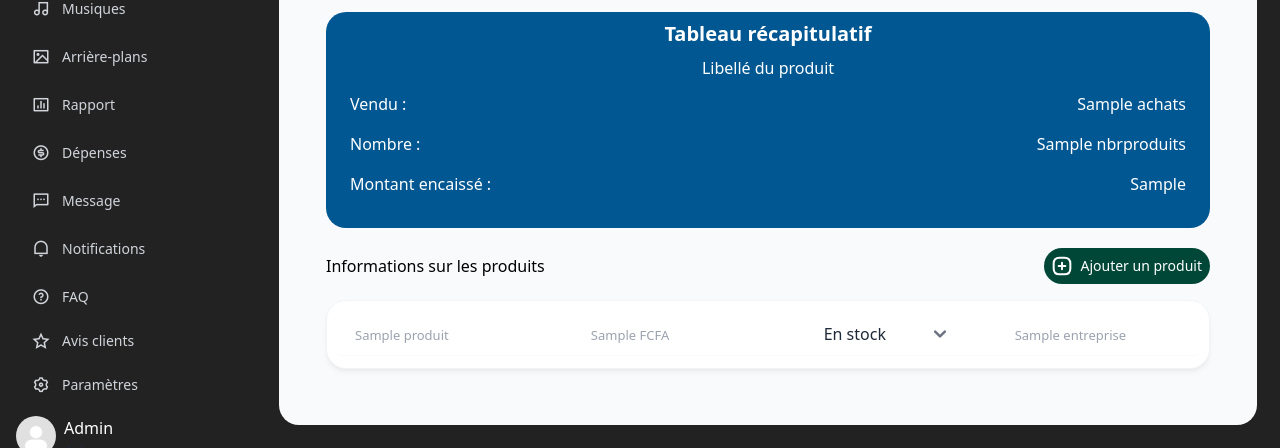
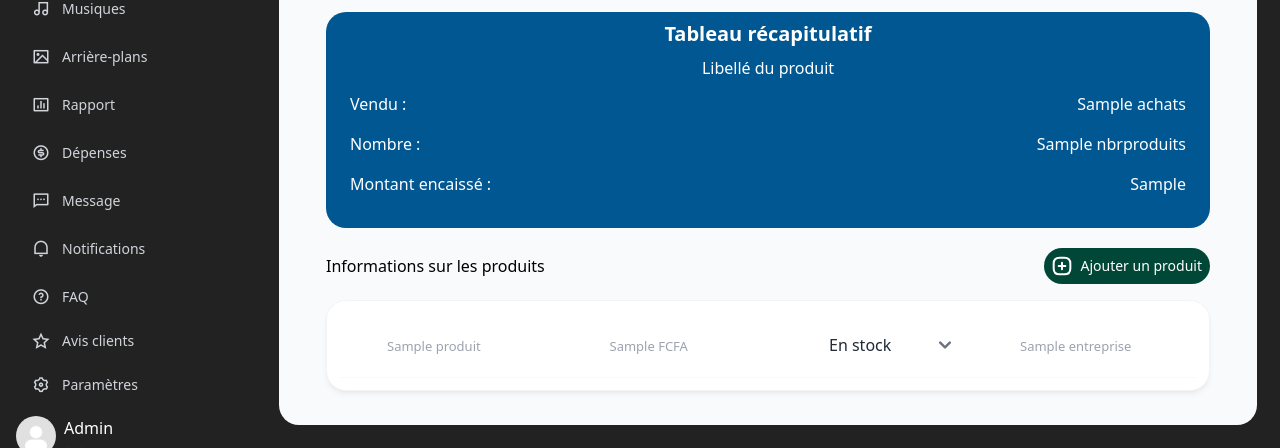
Before and after one commit to Honorine684/supriz-web, a Laravel app: template resources/views/stock.blade.php in a window 1280 px wide. Shown: the part 398-846 px from the top of the page. Run offline with Laravel 12, Linux system fonts and the light colour scheme; the template is opened without the code that fills it: most values are stand-ins (such as "Sample title", 1, 10 or a date in 2020); grey boxes marked "Sample" are stand-in pictures; style sheets or scripts are compiled from the project's sources; parts of the project's set-up code (start-up, migrations or seed data) failed here and were passed over; some libraries are stand-ins or nearby versions.

Commit message:
Stocks: colonne image produit + pagination 10 par page
Co-Authored-By: Claude Fable 5 <noreply@anthropic.com>

```diff
--- a/app/Http/Controllers/StockController.php
+++ b/app/Http/Controllers/StockController.php
@@ -35,7 +35,7 @@ class StockController extends Controller
                   ->orWhere('entreprise', 'like', "%{$recherche}%");
             });
         })
-        ->paginate(20)
+        ->paginate(10)
         ->appends($request->only('q'));
 
     // Variable pour activer le lien dans la vue
--- a/resources/views/stock.blade.php
+++ b/resources/views/stock.blade.php
@@ -83,6 +83,10 @@
                     <!-- Continue this pattern for the rest of the rows -->
                     @foreach ($produits as $item)
                         <tr>
+                            <td class="px-4 py-2 border-b border-b-gray-50">
+                                <img class="w-12 h-12 rounded object-cover"
+                                     src="{{ asset('storage/' . $item->photo_main) }}" alt="">
+                            </td>
                             <td class="px-4 py-2 border-b w-60 border-b-gray-50">
                                 <span class="text-[13px] font-medium text-gray-400">
                                     {{ $item->title }}
```
